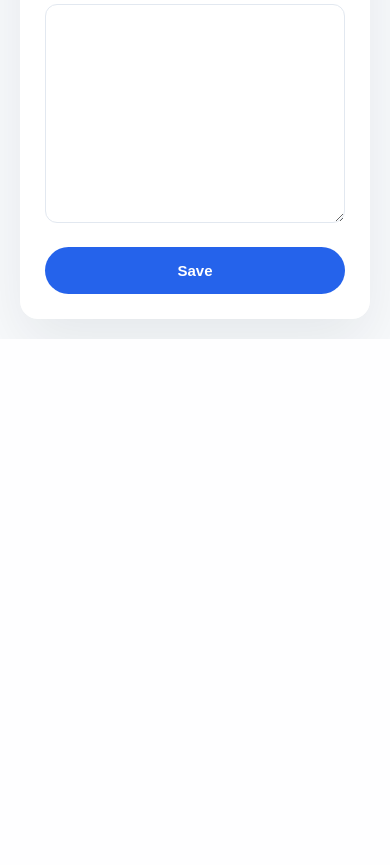
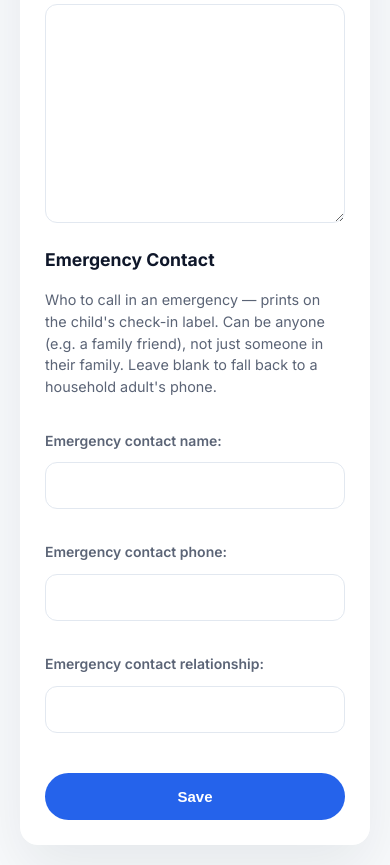
Before and after one commit to TheLVSQ/AnchorPoint, a Django app: page /people/add/ in a window 390 px wide. Shown: the part 3762-4627 px from the top of the page. Before the commit the page ends 4101 px from the top, so only its background shows below. Run offline with Django 5.2, Linux system fonts and the light colour scheme; the visitor is signed in with stand-in values (Sample User, id 1); data that the repository does not hold is empty; parts of the project's set-up code (start-up, migrations or seed data) failed here and were passed over; some libraries are stand-ins or nearby versions.

Commit message:
feat(people): per-person emergency contact (name/phone/relationship) (#55)
Adds an emergency contact directly on the Person record so it can be ANYONE —
e.g. a family friend listed on a VBS form for a child they're not related to —
not just a household adult.

- Person.emergency_contact_name / _phone / _relationship (+ migration 0012).
- Editable on the add/edit person form (new 'Emergency Contact' section) with a
  'Copy from a family adult' dropdown (inline onchange, hx-boost-safe) that
  pre-fills name+phone from a household adult when one fits.
- Child label resolution (label_generator._emergency_contact): print the
  explicit contact ('Call: <name> · <phone>') when a phone is set, else fall
  back to the household guardian's phone (preserves current behaviour — the 37
  VBS kids keep their numbers via fallback).
- Shown on the person detail page's emergency card (the 'listed contact' that
  prints), above the household-derived guardians.

Tests: +4 (model defaults, PersonForm round-trip, label explicit-wins +
household-fallback). Full suite 442 passing; makemigrations --check clean.

Follow-ups (not in this PR): capture it on the kiosk quick-register, and an
import_signups column to backfill from signup CSVs.

Co-authored-by: Claude Opus 4.8 <noreply@anthropic.com>

```diff
--- a/anchorpoint/people/forms.py
+++ b/anchorpoint/people/forms.py
@@ -88,6 +88,9 @@ class PersonForm(forms.ModelForm):
             "first_visit_date",
             "allergies",
             "security_notes",
+            "emergency_contact_name",
+            "emergency_contact_phone",
+            "emergency_contact_relationship",
             "photo_consent",
             "status",
             "notes",
--- a/anchorpoint/people/models.py
+++ b/anchorpoint/people/models.py
@@ -104,6 +104,16 @@ class Person(models.Model):
     custody_flag = models.BooleanField(default=False)
     custody_notes = models.TextField(blank=True)
     unauthorized_pickup = models.TextField(blank=True)
+    # Emergency contact for this person (esp. a minor). Free-form so it can be
+    # someone OUTSIDE the household — e.g. a family friend named on a VBS form.
+    # The child label uses this when a phone is set, otherwise it falls back to a
+    # household adult's phone (see label_generator._emergency_contact).
+    emergency_contact_name = models.CharField(max_length=120, blank=True, default="")
+    emergency_contact_phone = models.CharField(max_length=50, blank=True, default="")
+    emergency_contact_relationship = models.CharField(
+        max_length=80, blank=True, default="",
+        help_text="How this contact relates to the person (e.g. Grandmother, Family friend).",
+    )
     STATUS_CHOICES = [
         ("guest", "Guest"),
         ("visitor", "Visitor"),
--- a/anchorpoint/people/templates/people/people_form.html
+++ b/anchorpoint/people/templates/people/people_form.html
@@ -238,6 +238,40 @@
             </div>
         </div>
 
+        <div class="form-section">
+            <h3>Emergency Contact</h3>
+            <p class="section-hint">Who to call in an emergency — prints on the child's check-in label. Can be anyone (e.g. a family friend), not just someone in their family. Leave blank to fall back to a household adult's phone.</p>
+            {% if household_adults %}
+            <div class="form-field form-field--full">
+                <label for="copy_emergency_adult">Copy from a family adult</label>
+                <select id="copy_emergency_adult"
+                        onchange="if(this.value){var p=this.value.split('|');var n=document.getElementById('id_emergency_contact_name');var t=document.getElementById('id_emergency_contact_phone');if(n)n.value=p[0];if(t)t.value=p[1];}">
+                    <option value="">— Choose a family adult —</option>
+                    {% for a in household_adults %}
+                        <option value="{{ a.first_name }} {{ a.last_name }}|{{ a.phone|default:'' }}">{{ a.first_name }} {{ a.last_name }}{% if a.phone %} · {{ a.phone }}{% endif %}</option>
+                    {% endfor %}
+                </select>
+            </div>
+            {% endif %}
+            <div class="form-grid">
+                <div class="form-field">
+                    {{ form.emergency_contact_name.label_tag }}
+                    {{ form.emergency_contact_name }}
+                    {% for error in form.emergency_contact_name.errors %}<span class="error-text">{{ error }}</span>{% endfor %}
+                </div>
+                <div class="form-field">
+                    {{ form.emergency_contact_phone.label_tag }}
+                    {{ form.emergency_contact_phone }}
+                    {% for error in form.emergency_contact_phone.errors %}<span class="error-text">{{ error }}</span>{% endfor %}
+                </div>
+                <div class="form-field">
+                    {{ form.emergency_contact_relationship.label_tag }}
+                    {{ form.emergency_contact_relationship }}
+                    {% for error in form.emergency_contact_relationship.errors %}<span class="error-text">{{ error }}</span>{% endfor %}
+                </div>
+            </div>
+        </div>
+
         <button type="submit">Save</button>
     </form>
 </section>
--- a/anchorpoint/people/views.py
+++ b/anchorpoint/people/views.py
@@ -217,6 +217,8 @@ def people_add(request):
         "household_action": household_action,
         "selected_household_id": selected_household_id,
         "household_error": household_error,
+        # New person has no household yet, so no adults to copy from.
+        "household_adults": [],
     })
 
 
@@ -385,6 +387,23 @@ def people_detail(request, pk):
     return render(request, "people/people_detail.html", context)
 
 
+def _household_adults(person):
+    """Adult members across this person's households (excluding the person),
+    de-duped — powers the 'copy emergency contact from a family adult' helper."""
+    seen, adults = set(), []
+    for household in person.households.all():
+        for membership in household.memberships.select_related("person").all():
+            other = membership.person
+            if (
+                other.pk != person.pk
+                and other.pk not in seen
+                and membership.relationship_type == HouseholdMember.RelationshipType.ADULT
+            ):
+                seen.add(other.pk)
+                adults.append(other)
+    return adults
+
+
 @staff_required
 def people_edit(request, pk):
     person = get_object_or_404(Person, pk=pk)
@@ -398,7 +417,10 @@ def people_edit(request, pk):
     else:
         form = PersonForm(instance=person)
 
-    return render(request, "people/people_form.html", {"form": form})
+    return render(request, "people/people_form.html", {
+        "form": form,
+        "household_adults": _household_adults(person),
+    })
 
 
 @staff_required
```
Also changed, not shown: anchorpoint/checkin/services/label_generator.py (+13 -2 lines), anchorpoint/checkin/tests/test_print_agent.py (+15 -0 lines), anchorpoint/people/templates/people/people_detail.html (+11 -0 lines), anchorpoint/people/tests.py (+23 -0 lines), anchorpoint/people/migrations/0012_person_emergency_contact_name_and_more.py (added).
